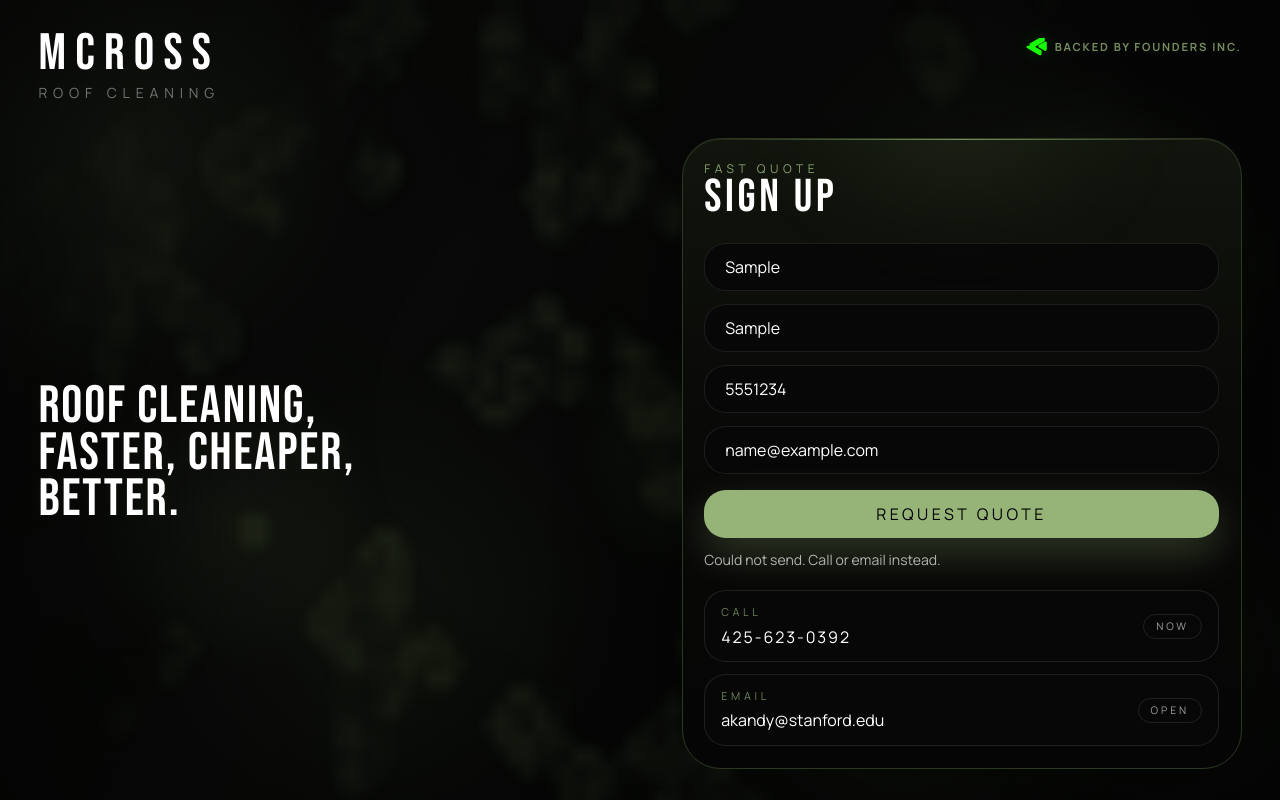
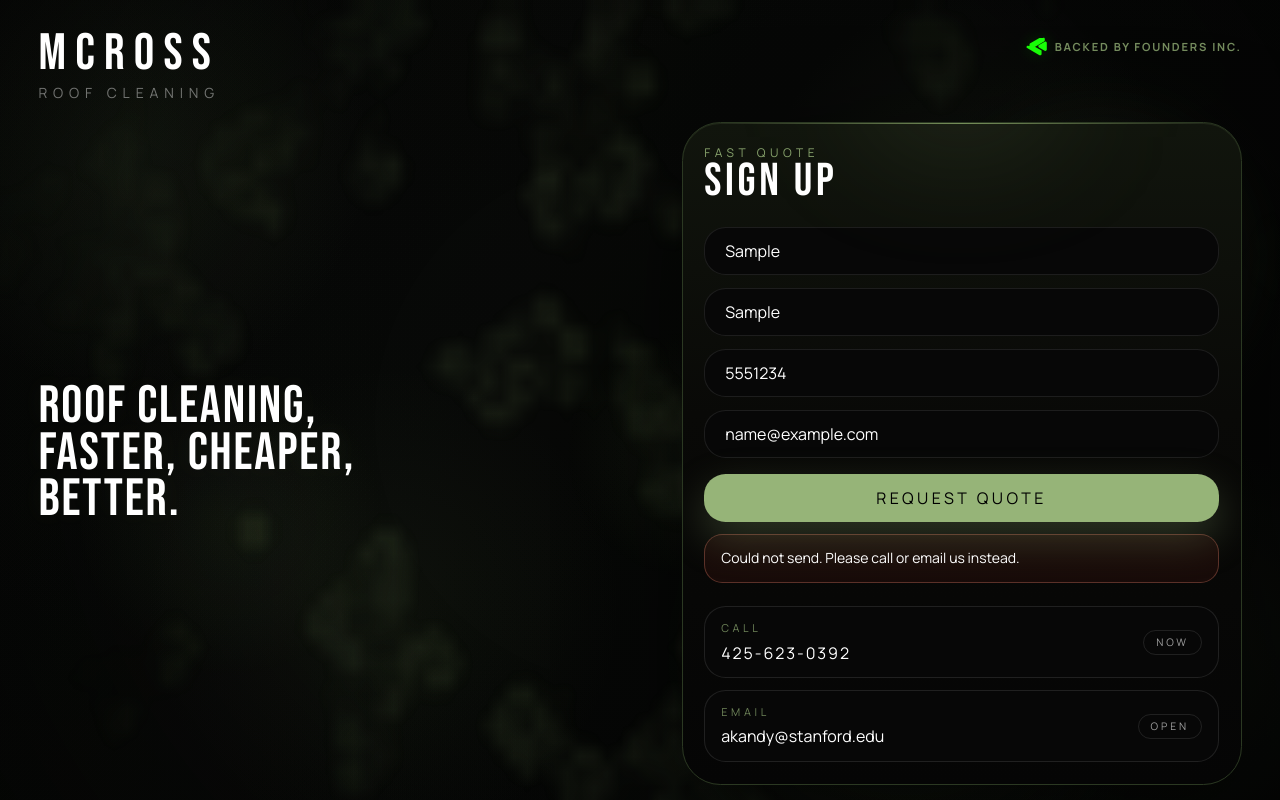
Before and after one commit to aarohkandy/mcross, a Next.js app: page / in a window 1280 px wide. Both pictures are taken after typing "Sample", "Sample", "5551234", "name@example.com" into the empty fields and a click on the button "REQUEST QUOTE". Built offline with nearby package versions, Linux system fonts and the light colour scheme; no server answers.

Commit message:
Improve quote form status messaging

```diff
--- a/src/components/contact-form.tsx
+++ b/src/components/contact-form.tsx
@@ -11,6 +11,11 @@ type ContactFormProps = {
 };
 
 type SubmissionState = "idle" | "submitting" | "success" | "error";
+
+const statusMessages: Record<Exclude<SubmissionState, "idle" | "submitting">, string> = {
+  error: "Could not send. Please call or email us instead.",
+  success: "Request sent. We’ll review the address and follow up with availability.",
+};
 
 type ContactField = {
   name: "name" | "address" | "phone" | "email";
@@ -59,6 +64,30 @@ function ContactLinkCard({
         </span>
       </div>
     </a>
+  );
+}
+
+function SubmissionStatus({
+  message,
+  state,
+}: {
+  message: string;
+  state: SubmissionState;
+}) {
+  const isVisible = state === "success" || state === "error";
+  const toneClass =
+    state === "success"
+      ? "border-[rgba(150,180,120,0.34)] bg-[rgba(150,180,120,0.09)] text-white"
+      : "border-[rgba(220,120,100,0.34)] bg-[rgba(120,42,30,0.16)] text-white";
+
+  return (
+    <div className="mt-3 min-h-[3.5rem]" aria-live="polite">
+      {isVisible ? (
+        <div className={`rounded-[1.15rem] border px-4 py-3 text-sm leading-relaxed ${toneClass}`}>
+          {message}
+        </div>
+      ) : null}
+    </div>
   );
 }
 
@@ -111,10 +140,10 @@ export function ContactForm({
 
       form.reset();
       setState("success");
-      setMessage("Request sent.");
+      setMessage(statusMessages.success);
     } catch {
       setState("error");
-      setMessage("Could not send. Call or email instead.");
+      setMessage(statusMessages.error);
     }
   }
 
@@ -164,9 +193,7 @@ export function ContactForm({
         </button>
       </form>
 
-      <div className="mt-3 min-h-6 text-sm text-white/68" aria-live="polite">
-        {message}
-      </div>
+      <SubmissionStatus message={message} state={state} />
 
       <div className="contact-panel__links mt-4 grid gap-3">
         <ContactLinkCard
```
